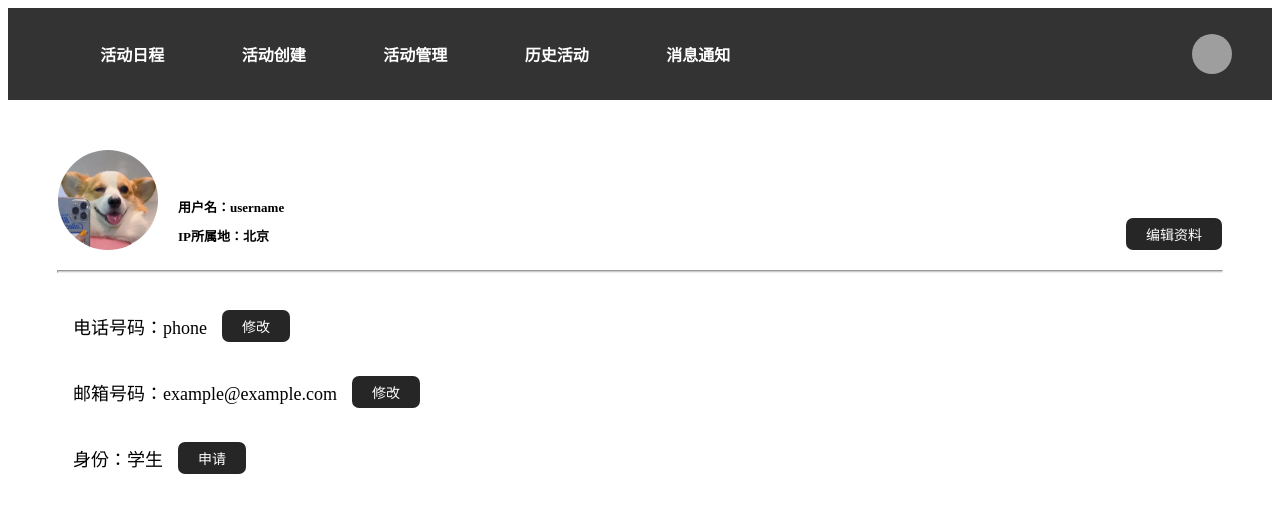
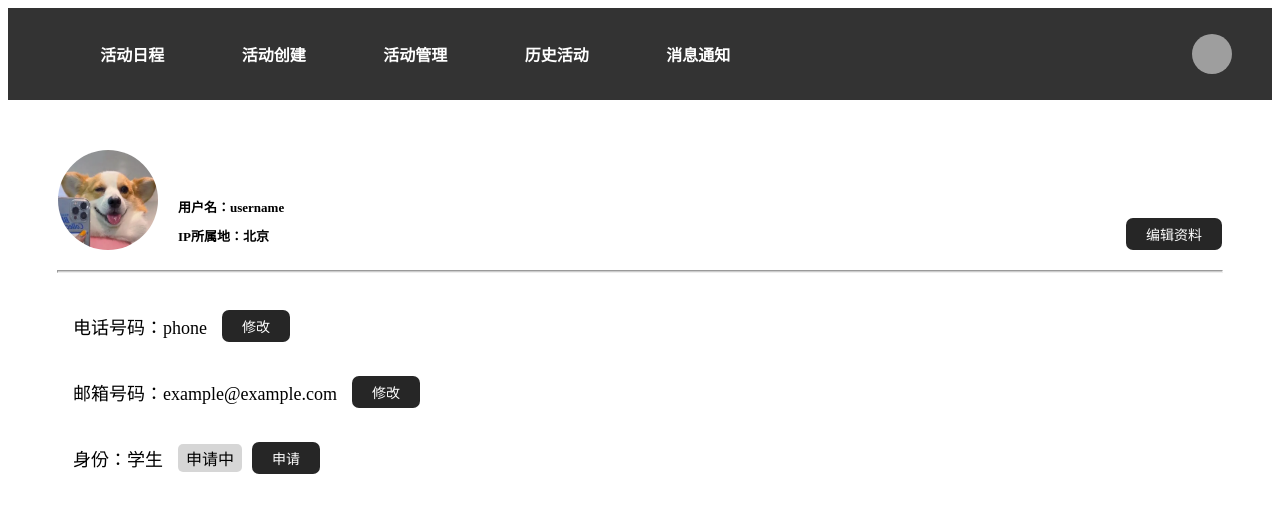
Before and after one commit to yuy7/Event-Management-System, a Vue app: page /person in a window 1280 px wide. Shown: the top 512 px of the page. Built offline with nearby package versions, Linux system fonts and the light colour scheme; no server answers; grey boxes are pictures that could not be loaded.

Commit message:
身份状态展示

```diff
--- a/src/components/activity_person.vue
+++ b/src/components/activity_person.vue
@@ -30,7 +30,7 @@
 			</div>
 			<div class="identity">
 				<p>身份：{{ Role }}</p>
-
+				<label>{{Rolestate}}</label>
 				<button @click="showRoleModal = true">申请</button>
 			</div>
 		</div>
@@ -89,6 +89,7 @@
 				showPhoneNumberModal: false,
 				showEmailModal: false,
 				showRoleModal: false,
+				Rolestate:"申请中",
 			};
 		},
 		created() {
@@ -103,6 +104,7 @@
 						this.phoneNumber = response.data.Phone;
 						this.email = response.data.Email;
 						this.Role = response.data.Role;
+						// this.Rolestate=response.data.Rolestate;
 					})
 					.catch(error => {
 						console.error('Error fetching users:', error);
@@ -274,7 +276,6 @@
 		font-size: 18px;
 		padding: 15px;
 	}
-
 	.identity {
 		display: flex;
 		/* 使用 flex 布局 */
@@ -283,8 +284,11 @@
 	}
 
 	label {
-		margin-right: 10px;
-		/* 调整标签与下拉框的间距 */
+		padding: 2px 8px; /* Adjust padding as needed */
+		border-radius: 5px;
+		background-color: #3333; /* Set your desired background color */
+		color: #000; /* Set text color */
+		margin-right:10px;
 	}
 
 	select {
```
